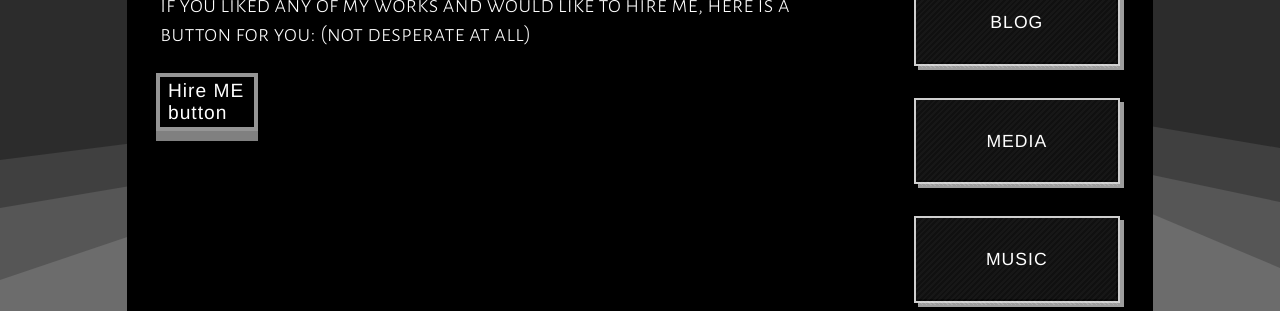
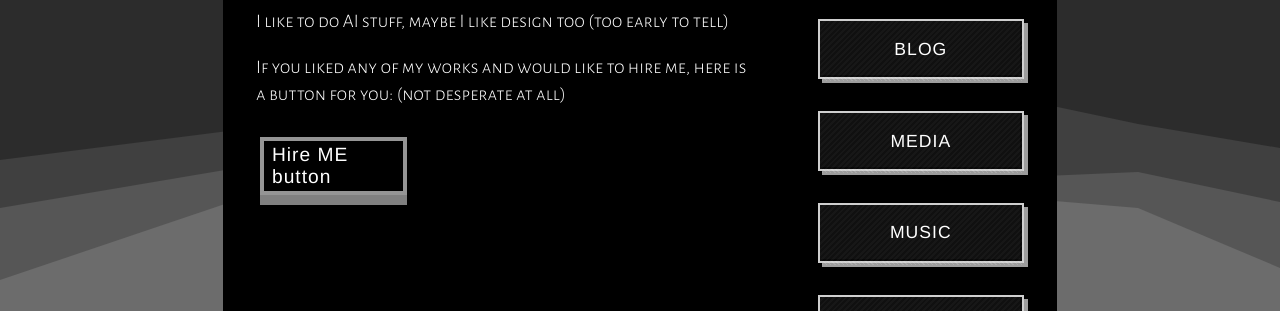
Before and after one commit to S-panda1/portfolio, a plain HTML site: page index.html in a window 1280 px wide. Shown: the part 259-570 px from the top of the page. Drawn offline with Linux system fonts and the light colour scheme; a web font is replaced by a local one.

Commit message:
Update index.html

```diff
--- a/index.html
+++ b/index.html
@@ -4,6 +4,8 @@
     <meta charset="UTF-8">
     <meta name="viewport" content="width=device-width, initial-scale=1.0">
     <title>Subhankar Panda</title>
+    <link rel="icon" href="lotus (1).png" type="image/x-icon" />
+
     <script src="https://kit.fontawesome.com/055c773eb0.js" crossorigin="anonymous"></script>
 
     <link rel="preconnect" href="https://fonts.googleapis.com">
@@ -224,8 +226,8 @@
             padding-bottom: 10px;
             transition: 0.1s ease-in-out;
             user-select: none;
-            width: 16%;
-            margin-left: -0.5em;
+            width: 10%;
+
         }
         .box-button a {
             color: #fff;
@@ -311,6 +313,67 @@
                 width: 30%;
             }
         }
+
+        /* ——————————————————————————————————————————————
+   UNIVERSAL CARD LAYOUT (1024px → 1920px)
+   keeps it centered, same aspect ratio, same padding
+   —————————————————————————————————————————————— */
+@media (min-width: 1024px) and (max-width: 1920px) {
+  body {
+    /* always center the background container */
+    display: flex;
+    justify-content: center;
+    align-items: center;
+    overflow: hidden;
+    padding: 0;
+  }
+
+  .container {
+    /* fluid width between 60vw and 1000px */
+    width: clamp(600px, 60vw, 1000px);
+    /* keep height proportional (~9:5) */
+    height: auto;
+    aspect-ratio: 9 / 5;
+    /* inner padding */
+    padding: 2rem;
+    background: #000;
+    border: 1px solid #000;
+    display: flex;
+    flex-direction: row;
+  }
+
+  .left-side {
+    flex: 2;
+    padding-right: 2rem;
+  }
+
+  .right-side {
+    flex: 1;
+    gap: 2rem;
+  }
+
+  .name {
+    font-size: clamp(2rem, 4vw, 3.5rem);
+  }
+
+  .para {
+    font-size: clamp(1rem, 1.5vw, 1.5rem);
+    line-height: 1.4;
+  }
+
+  .section-box {
+    width: 100%;
+    max-width: 180px;
+    height: 60px;
+    font-size: 1.1rem;
+  }
+
+  .box-button {
+    width: 30%;
+    margin: 1.5rem 0;
+  }
+}
+
 
         /* Tablet */
         @media (max-width: 768px) {
```
